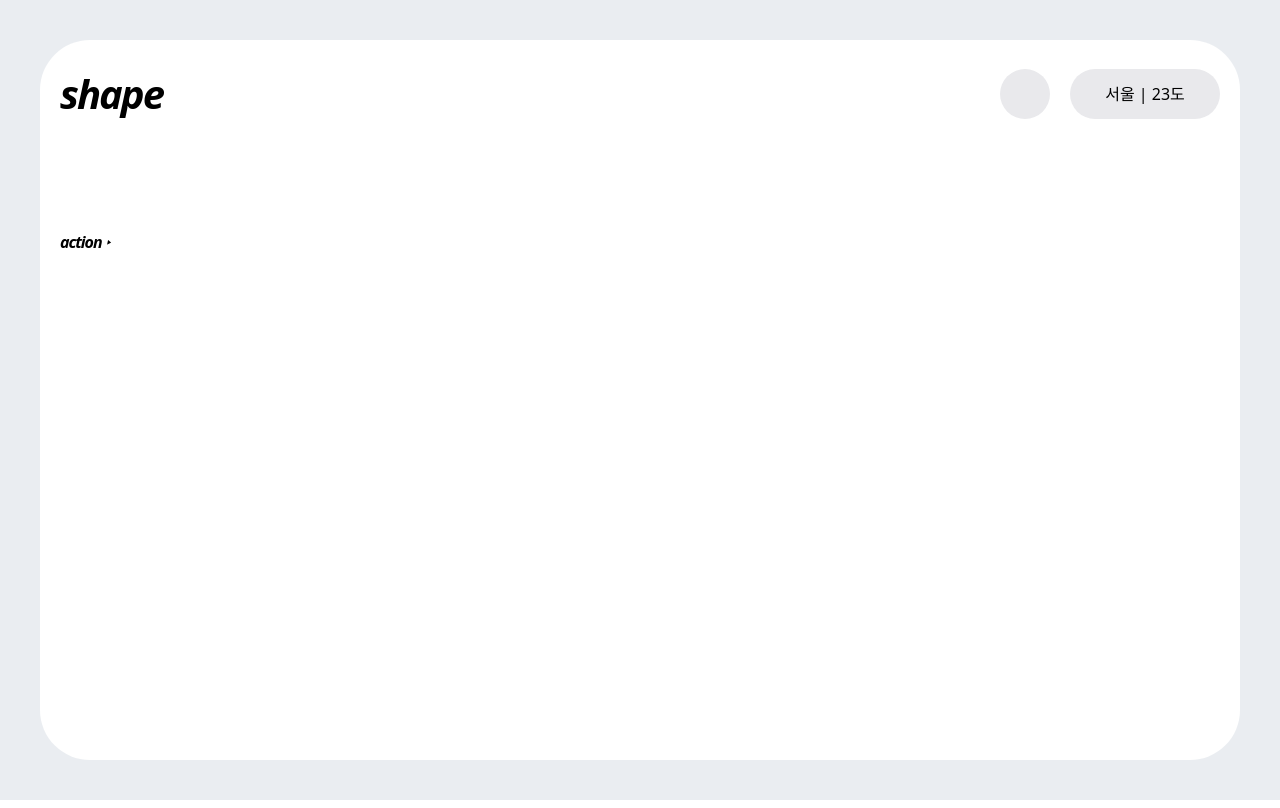
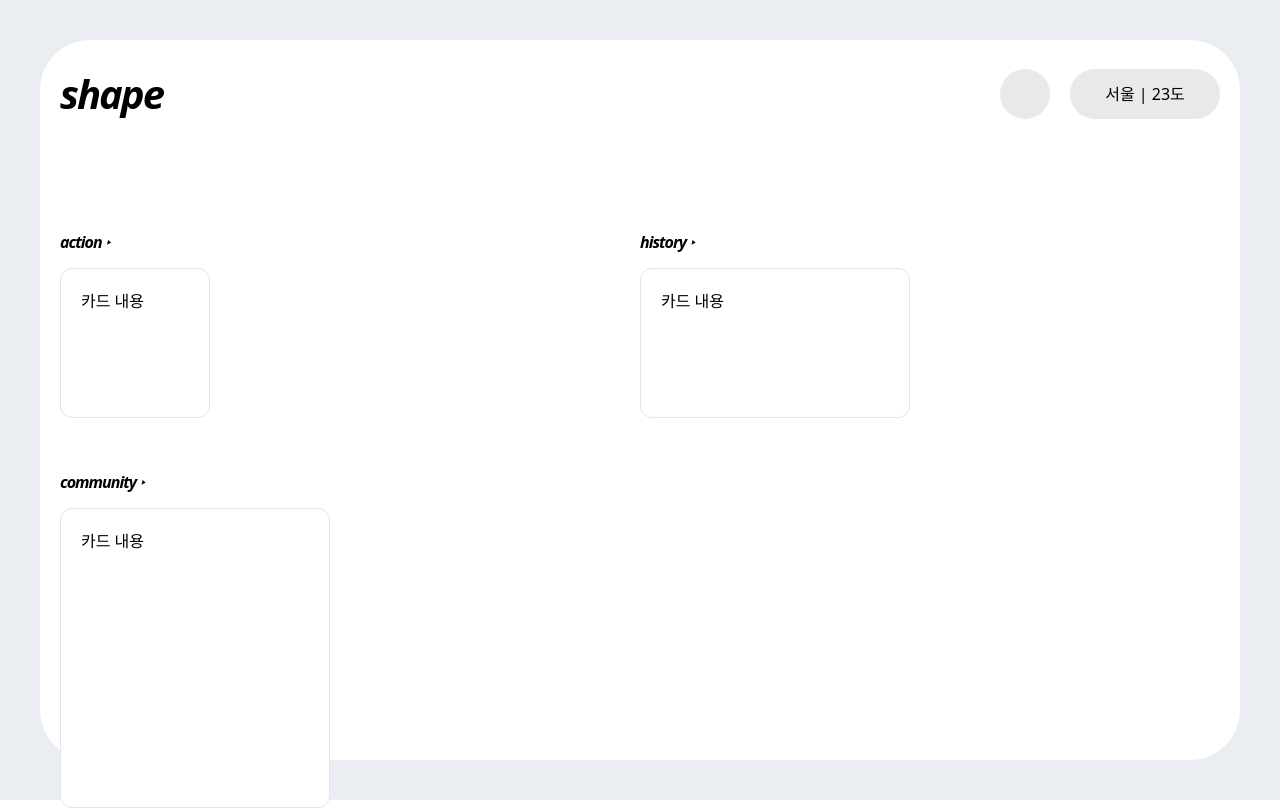
Before and after one commit to 0001401/shape, a Next.js app: page / in a window 1280 px wide. Built offline with nearby package versions, Linux system fonts and the light colour scheme; a web font is replaced by a local one.

Commit message:
feat: content section making

```diff
--- /dev/null
+++ b/src/component/ContentSection/Card.tsx
@@ -0,0 +1,21 @@
+import React from "react";
+
+const Card = ({ width, height }: { width: number; height: number }) => {
+  const cardStyle = {
+    height: `${height}px`,
+    marginTop: "10px",
+    marginBottom: "50px",
+    padding: "20px",
+    width: `${width}px`,
+    borderRadius: "12px",
+    border: "1px solid #E3E3EC",
+    backgroundColor: "#fff",
+  };
+  return (
+    <>
+      <div style={cardStyle}>카드 내용</div>
+    </>
+  );
+};
+
+export default Card;
--- /dev/null
+++ b/src/component/ContentSection/ContentSection.tsx
@@ -0,0 +1,26 @@
+import React from "react";
+import { Title } from "./Title";
+import Card from "./Card";
+
+const ContentSection = () => {
+  return (
+    <>
+      <div className="w-full flex">
+        <div className="flex w-full">
+          <div className="w-1/2">
+            <Title title={"action"} url={"/action"} />
+            <Card width={150} height={150} />
+          </div>
+          <div>
+            <Title title={"history"} url={"/history"} />
+            <Card width={270} height={150} />
+          </div>
+        </div>
+      </div>
+      <Title title={"community"} url={"/community"} />
+      <Card width={270} height={300} />
+    </>
+  );
+};
+
+export default ContentSection;
--- a/src/pages/index.tsx
+++ b/src/pages/index.tsx
@@ -1,6 +1,6 @@
 import { Header } from "@/component/Header/Header";
 import { MainLayout } from "../component/MainLayout/MainLayout";
-import { Title } from "@/component/ContentSection/Title";
+import ContentSection from "@/component/ContentSection/ContentSection";
 
 const Page = () => {
   return (
@@ -8,7 +8,7 @@ const Page = () => {
       <MainLayout>
         <Header />
         <div className="mb-[100px]" />
-        <Title title={"action"} url={"/action"} />
+        <ContentSection />
       </MainLayout>
     </>
   );
```
